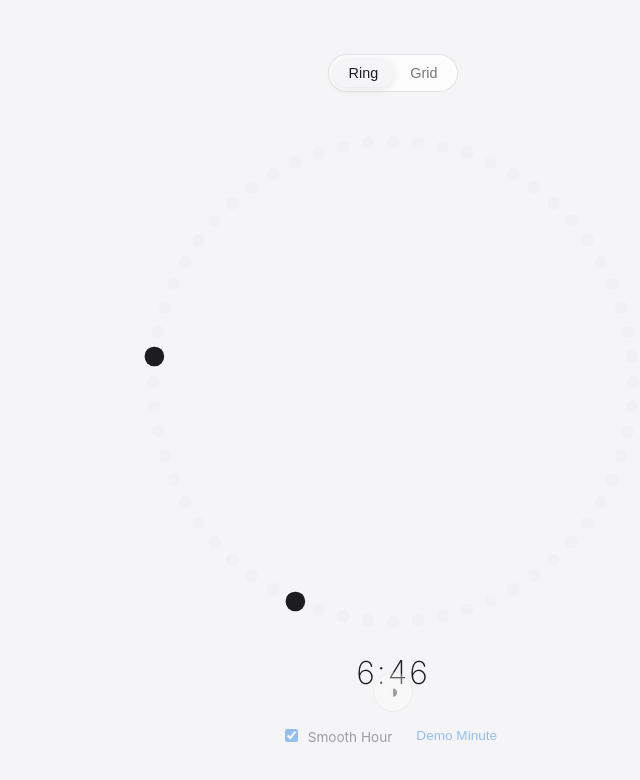
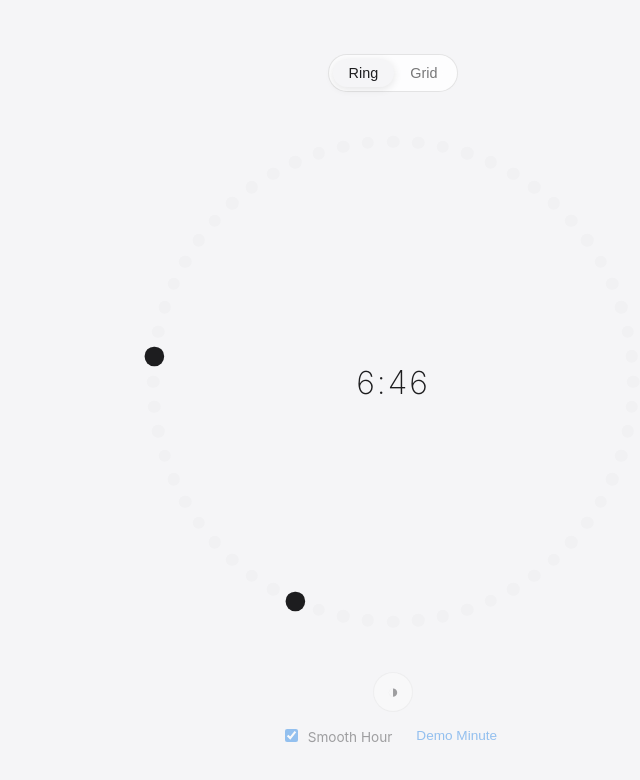
Before and after one commit to ac14choudhary/Dot-Clock, a plain HTML site: page index.html in a window 1280 px wide. Shown: the whole page, without its empty margins (247-887 px from the left). Drawn offline with Linux system fonts and the light colour scheme.

Commit message:
Fix layout shift and center time label

```diff
--- a/style.css
+++ b/style.css
@@ -96,10 +96,9 @@ body {
 
 .time-label {
     position: absolute;
-    bottom: -60px;
-    /* Below the clock */
+    top: 50%;
     left: 50%;
-    transform: translateX(-50%);
+    transform: translate(-50%, -50%);
     font-size: 2rem;
     font-weight: 200;
     opacity: 0;
@@ -127,6 +126,14 @@ body {
 }
 
 /* Tabs */
+.mode-content {
+    min-height: var(--clock-size);
+    display: flex;
+    align-items: center;
+    justify-content: center;
+    width: 100%;
+}
+
 .mode-tabs {
     display: flex;
     background: var(--control-bg);
```
